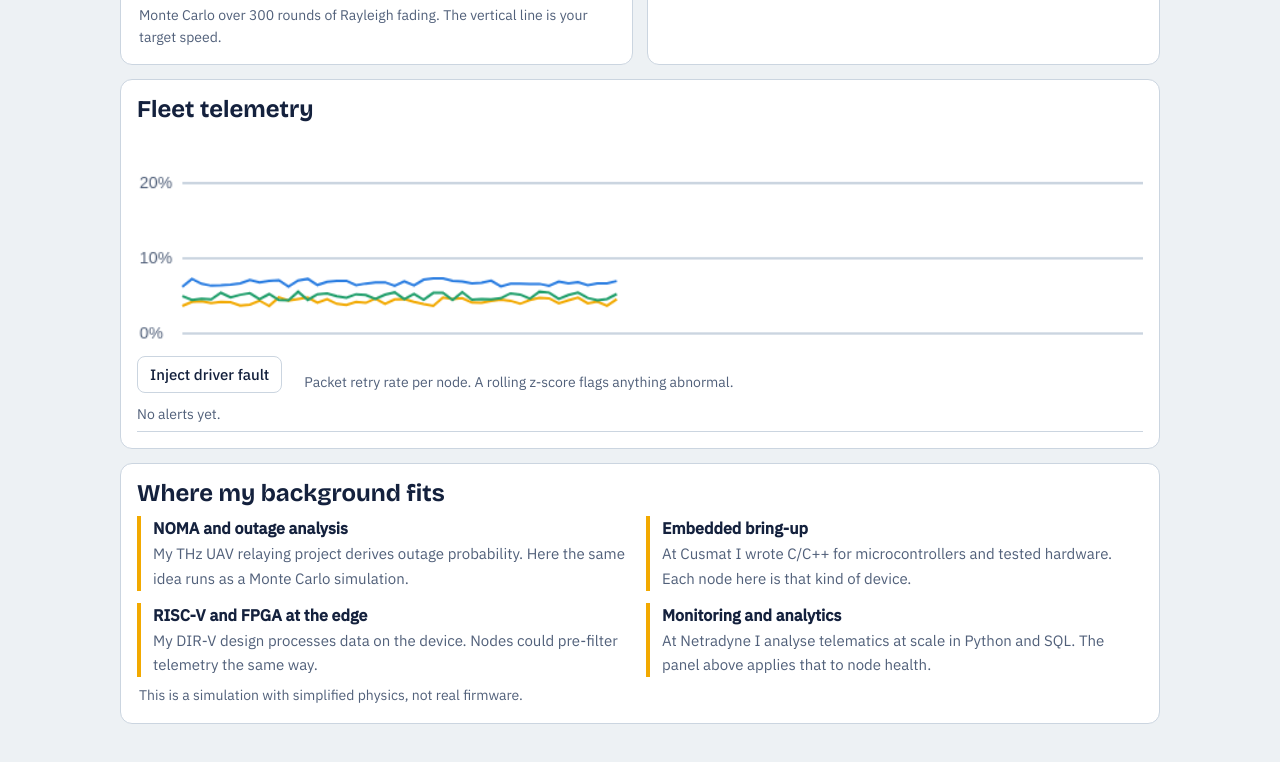
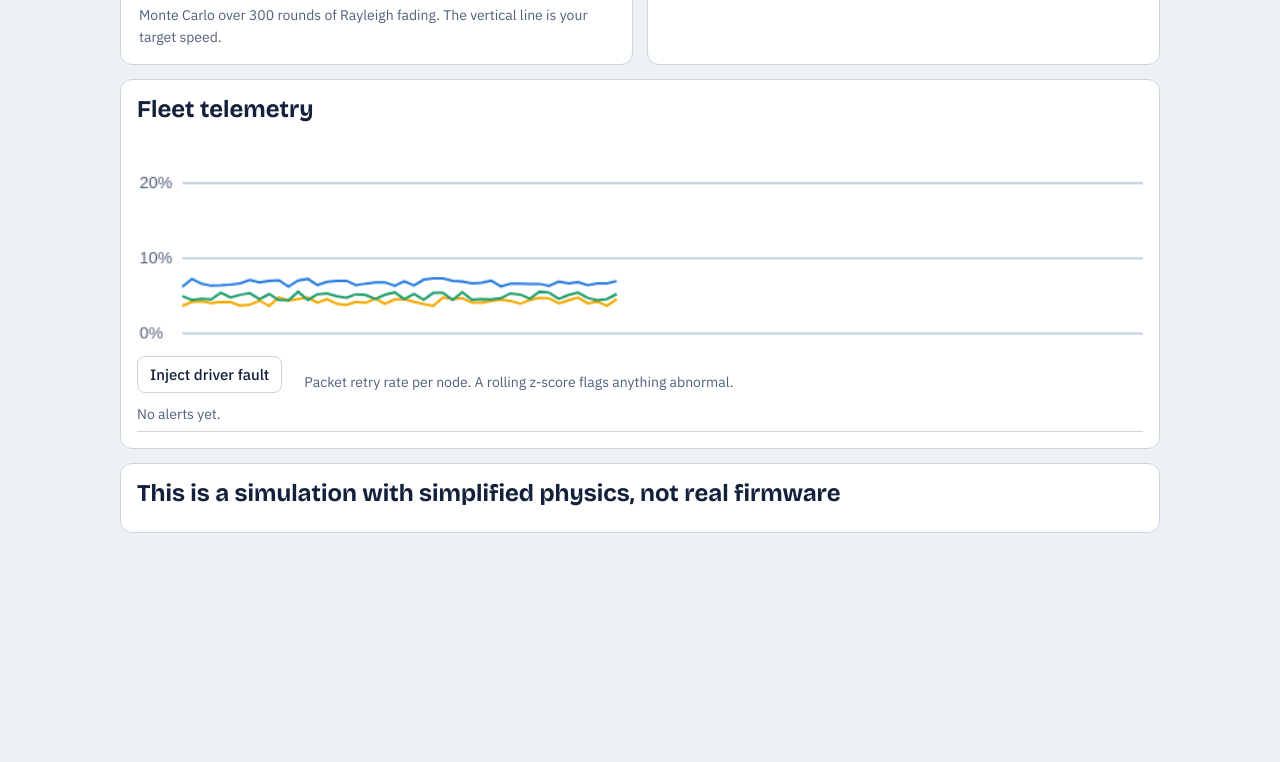
Before and after one commit to stuti-vats-984/community_wifi_planner, a plain HTML site: page index.html in a window 1280 px wide. Shown: the part 1449-2211 px from the top of the page. After the commit the page ends 2038 px from the top, so only its background shows below. Drawn offline with nearby package versions, Linux system fonts and the light colour scheme.

Commit message:
remove_personal_background
Signed-off-by: stuti-vats-984 <stutivatssingh@gmail.com>

```diff
--- a/index.html
+++ b/index.html
@@ -73,14 +73,7 @@ td,th{text-align:left;padding:6px 4px;border-bottom:1px solid var(--line);font-w
 <div class="ctrl" style="margin:10px 0 6px"><button id="inj">Inject driver fault</button><span class="hint" style="margin:0">Packet retry rate per node. A rolling z-score flags anything abnormal.</span></div>
 <div id="log"><div class="none">No alerts yet.</div></div></div>
 
-<div class="card"><h2>Where my background fits</h2>
-<ul class="fit">
-<li><strong>NOMA and outage analysis</strong><span>My THz UAV relaying project derives outage probability. Here the same idea runs as a Monte Carlo simulation.</span></li>
-<li><strong>Embedded bring-up</strong><span>At Cusmat I wrote C/C++ for microcontrollers and tested hardware. Each node here is that kind of device.</span></li>
-<li><strong>RISC-V and FPGA at the edge</strong><span>My DIR-V design processes data on the device. Nodes could pre-filter telemetry the same way.</span></li>
-<li><strong>Monitoring and analytics</strong><span>At Netradyne I analyse telematics at scale in Python and SQL. The panel above applies that to node health.</span></li>
-</ul>
-<p class="hint">This is a simulation with simplified physics, not real firmware.</p></div>
+<div class="card"><h2>This is a simulation with simplified physics, not real firmware</h2>
 </div>
 <script>
 const $=id=>document.getElementById(id),W=800,H=500,M=.5,B=20,dpr=Math.min(devicePixelRatio||1,2);
```
